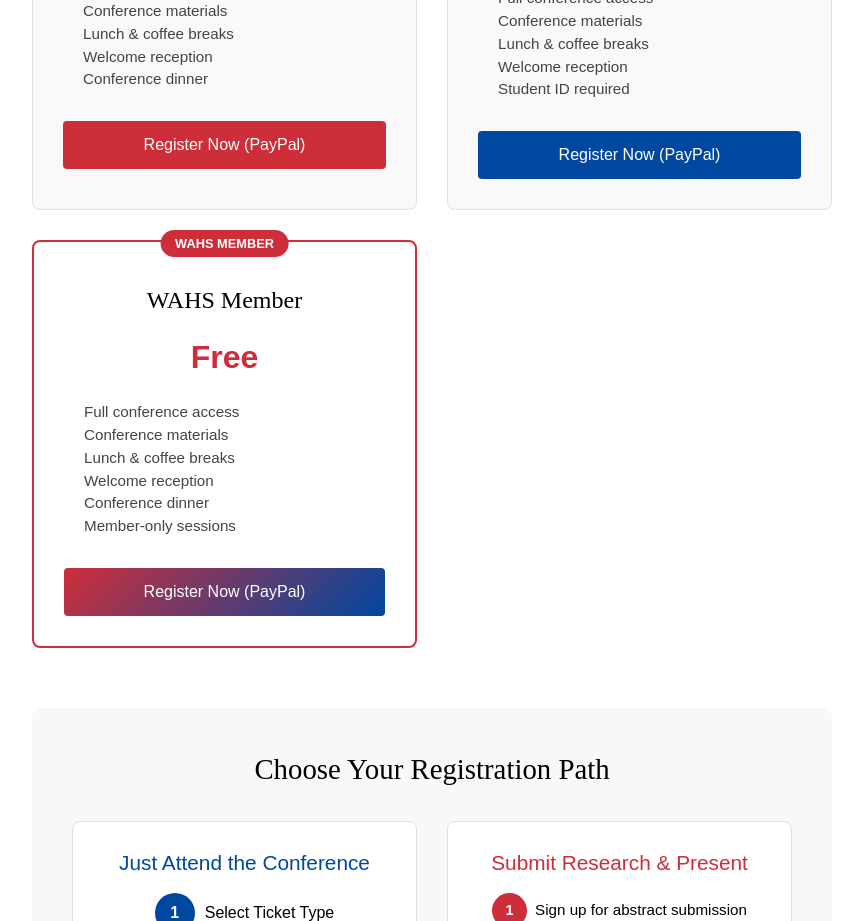
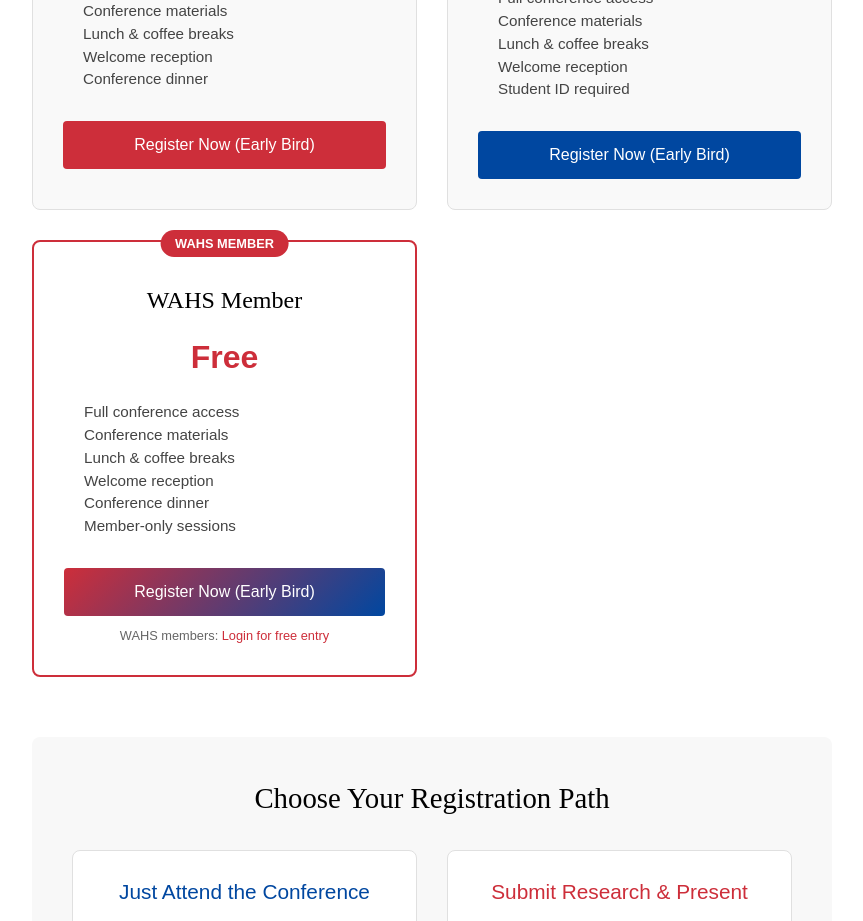
Before and after one commit to willfadeneva/WAHS, a Next.js app: page /2022/registration in a window 1280 px wide. Shown: the part 860-1781 px from the top of the page, without its empty margins (208-1071 px from the left). Built offline with nearby package versions, Linux system fonts and the light colour scheme; no server answers.

Commit message:
Update Congress registration: date-based PayPal links (early bird vs late), add WAHS member login reminder

```diff
--- a/src/app/[year]/registration/page.tsx
+++ b/src/app/[year]/registration/page.tsx
@@ -101,7 +101,7 @@ export default async function RegistrationPage({
                 <li>Conference dinner</li>
               </ul>
               <a
-                href="https://www.paypal.com/ncp/payment/5HCS2HYEPSTSG"
+                href={isEarlyBird ? "https://www.paypal.com/ncp/payment/5HCS2HYEPSTSG" : "https://www.paypal.com/ncp/payment/FCVG73FR3RELG"}
                 target="_blank"
                 rel="noopener noreferrer"
                 style={{
@@ -123,7 +123,7 @@ export default async function RegistrationPage({
                 onMouseOver={(e) => e.currentTarget.style.background = '#b0262e'}
                 onMouseOut={(e) => e.currentTarget.style.background = '#CD2E3A'}
               >
-                Register Now (PayPal)
+                {isEarlyBird ? 'Register Now (Early Bird)' : 'Register Now (Regular)'}
               </a>
             </div>
 
@@ -179,7 +179,7 @@ export default async function RegistrationPage({
                 <li>Student ID required</li>
               </ul>
               <a
-                href="https://www.paypal.com/ncp/payment/GWYKZDB2TBXRC"
+                href={isEarlyBird ? "https://www.paypal.com/ncp/payment/GWYKZDB2TBXRC" : "https://www.paypal.com/ncp/payment/FCVG73FR3RELG"}
                 target="_blank"
                 rel="noopener noreferrer"
                 style={{
@@ -201,7 +201,7 @@ export default async function RegistrationPage({
                 onMouseOver={(e) => e.currentTarget.style.background = '#003680'}
                 onMouseOut={(e) => e.currentTarget.style.background = '#0047A0'}
               >
-                Register Now (PayPal)
+                {isEarlyBird ? 'Register Now (Early Bird)' : 'Register Now (Regular)'}
               </a>
             </div>
 
@@ -260,7 +260,7 @@ export default async function RegistrationPage({
                 <li>Member-only sessions</li>
               </ul>
               <a
-                href="https://www.paypal.com/ncp/payment/69333BMBXNTUE"
+                href={isEarlyBird ? "https://www.paypal.com/ncp/payment/69333BMBXNTUE" : "https://www.paypal.com/ncp/payment/FCVG73FR3RELG"}
                 target="_blank"
                 rel="noopener noreferrer"
                 style={{
@@ -282,8 +282,16 @@ export default async function RegistrationPage({
                 onMouseOver={(e) => e.currentTarget.style.transform = 'translateY(-2px)'}
                 onMouseOut={(e) => e.currentTarget.style.transform = 'translateY(0)'}
               >
-                Register Now (PayPal)
+                {isEarlyBird ? 'Register Now (Early Bird)' : 'Register Now (Regular)'}
               </a>
+              <p style={{
+                fontSize: '0.8rem',
+                color: '#666',
+                marginTop: '10px',
+                textAlign: 'center'
+              }}>
+                WAHS members: <a href="/wahs/login" style={{ color: '#CD2E3A' }}>Login for free entry</a>
+              </p>
             </div>
           </div>
 
```
